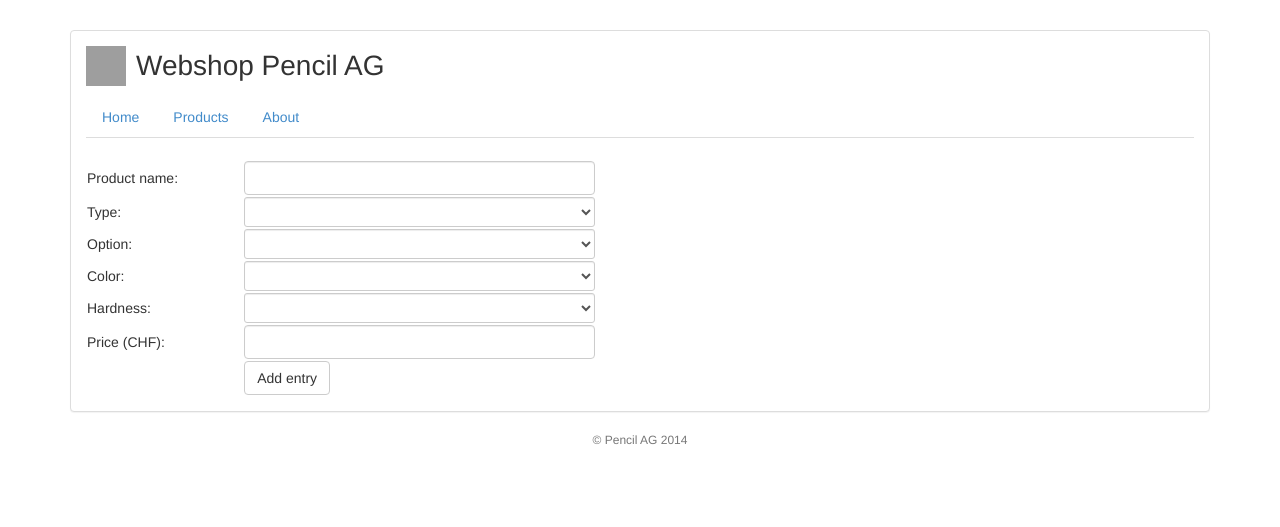
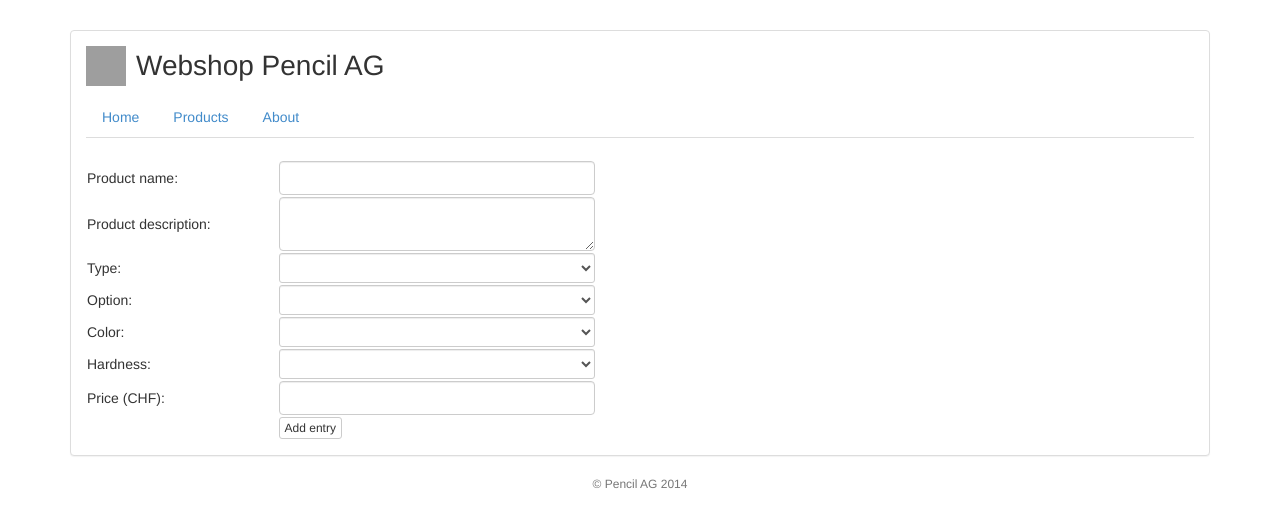
Before and after one commit to fabaff/shop, a PHP site: page /add-product.php in a window 1280 px wide. Shown: the top 527 px of the page. Run offline with PHP 8.4, Linux system fonts and the light colour scheme; data that the repository does not hold is empty; a stand-in replaces the project's code that opens the database connection; grey boxes are pictures that could not be loaded.

Commit message:
add product desc.

```diff
--- a/add-product.php
+++ b/add-product.php
@@ -37,6 +37,10 @@
             <tr>
                 <td>Product name:</td>
                 <td><input class="form-control" type="text" name="pname" maxlength="20" /></td>
+            </tr>
+            <tr>
+                <td>Product description:</td>
+                <td><textarea class="form-control" type="text" name="pdesc"></textarea></td>
             </tr>
             <tr>
                 <td>Type:</td>
@@ -107,7 +111,7 @@
 
             <tr>
                 <td>&nbsp;</td>
-                <td><button class="btn btn-default" type="submit" value="Add">Add entry</button></td>
+                <td><button class="btn btn-xs btn-default" type="submit" value="Add">Add entry</button></td>
             </tr>
             </table>
             </form>
--- a/scripts/add-product-process.php
+++ b/scripts/add-product-process.php
@@ -3,6 +3,7 @@
     require_once('helpers.php');
     //Get the parameters
     $pname = $_POST['pname'];
+    $ptype = $_POST['pdesc'];
     $ptype = $_POST['ptype'];
     $poption = $_POST['poption'];
     $color = $_POST['color'];
@@ -22,7 +23,7 @@
     $table = 'products';
 
     // Create SQLquery
-    $query = "INSERT INTO $table (`id`, `pname`, `ptype`, `poption`, `color`, `hardness`, `price`, `adate`) VALUES ( NULL, '$pname', $ptype, $poption, $color, $hardness, $price, '$adate')";
+    $query = "INSERT INTO $table (`id`, `pname`, `pdesc`, `ptype`, `poption`, `color`, `hardness`, `price`, `adate`) VALUES ( NULL, '$pname', '$pdesc', $ptype, $poption, $color, $hardness, $price, '$adate')";
     //Run query and redirect to admin page
     if ($connection->query($query)) {
         echo "<script type=\"text/javascript\">
```
